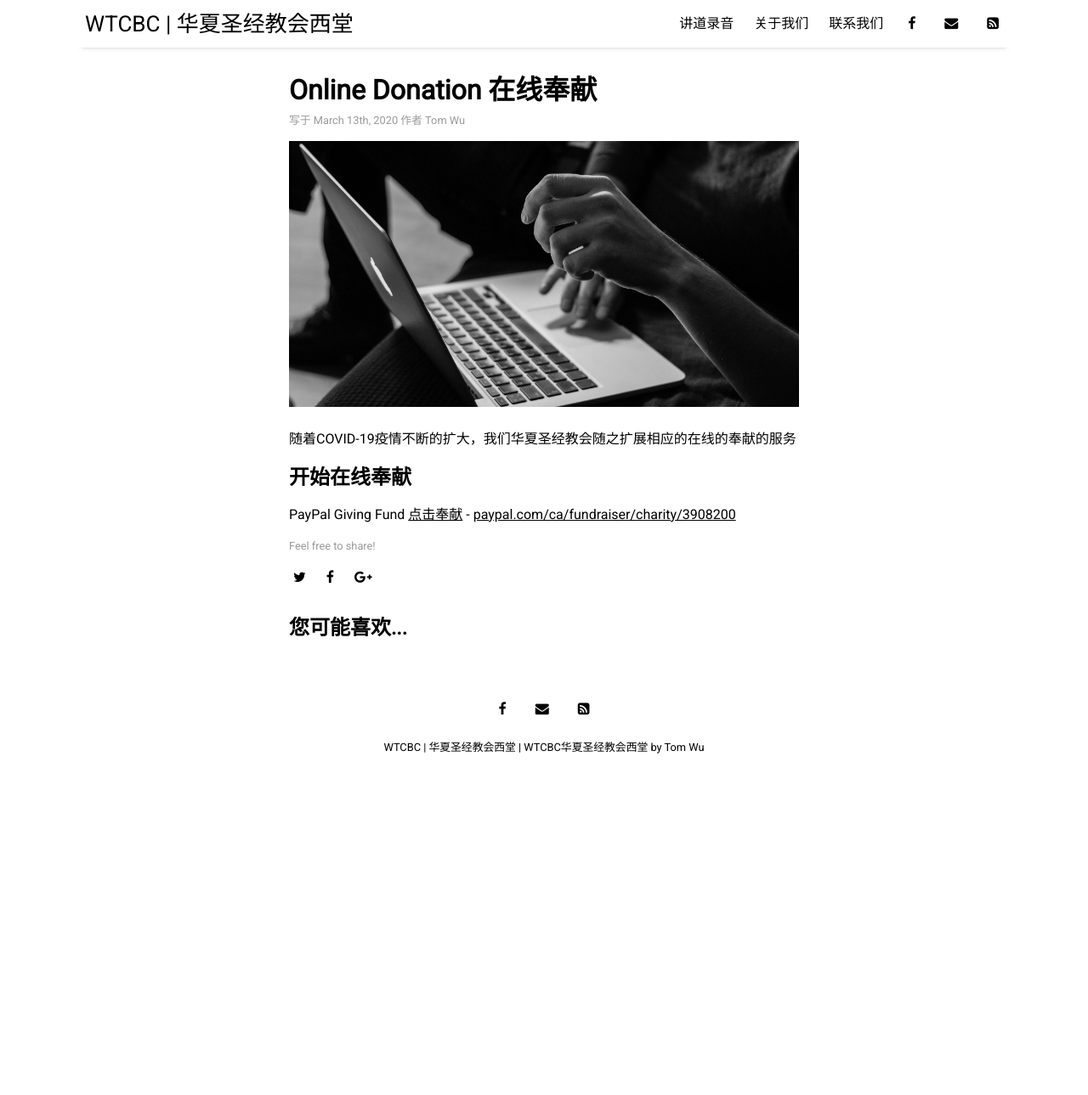
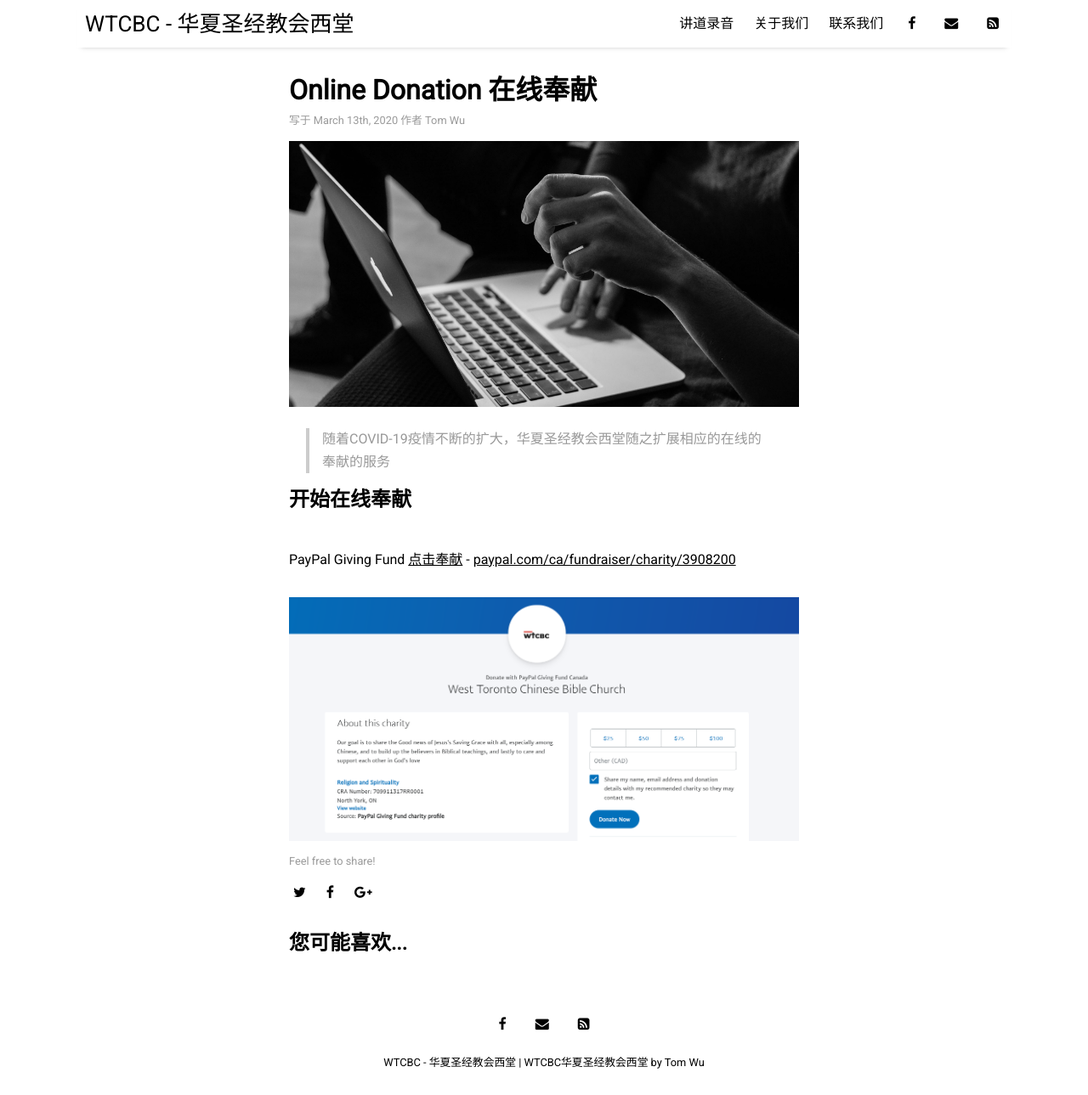
Before and after one commit to wtcbc/wtcbc.github.io, a Jekyll site: the page built from _posts/2020-03-13-welcome-to-wtcbc.md, in a window 1280 px wide and 1289 px high. Shown: the whole window at 85% size. Built offline with Jekyll 4.4.1, drawn with Linux system fonts in a browser that asks for light colours; nearby versions of some CDN libraries.

Commit message:
add donation img

```diff
--- a/_config.yml
+++ b/_config.yml
@@ -14,7 +14,7 @@ sass:
   style: :nested
 
 # Customise atom feed settings (this is where Jekyll-Feed gets configuration information)
-title:		           "WTCBC | 华夏圣经教会西堂"
+title:		           "WTCBC - 华夏圣经教会西堂"
 description:	       "WTCBC华夏圣经教会西堂"
 author:              "Tom Wu"
 
--- a/_posts/2020-03-13-welcome-to-wtcbc.md
+++ b/_posts/2020-03-13-welcome-to-wtcbc.md
@@ -7,8 +7,11 @@ tags: [documentation, donation]
 image: online-donation.jpg
 ---
 
-随着COVID-19疫情不断的扩大，我们华夏圣经教会随之扩展相应的在线的奉献的服务
+> 随着COVID-19疫情不断的扩大，华夏圣经教会西堂随之扩展相应的在线的奉献的服务
 
 ## 开始在线奉献
-
+<br/>
 PayPal Giving Fund [点击奉献](https://paypal.com/ca/fundraiser/charity/3908200) - [paypal.com/ca/fundraiser/charity/3908200](https://paypal.com/ca/fundraiser/charity/3908200)
+<br/>
+<br/>
+![PayPal](/assets/img/paypal-giving-fund.png)
```
Also changed, not shown: assets/img/paypal-giving-fund.png (added), 8 other files.
